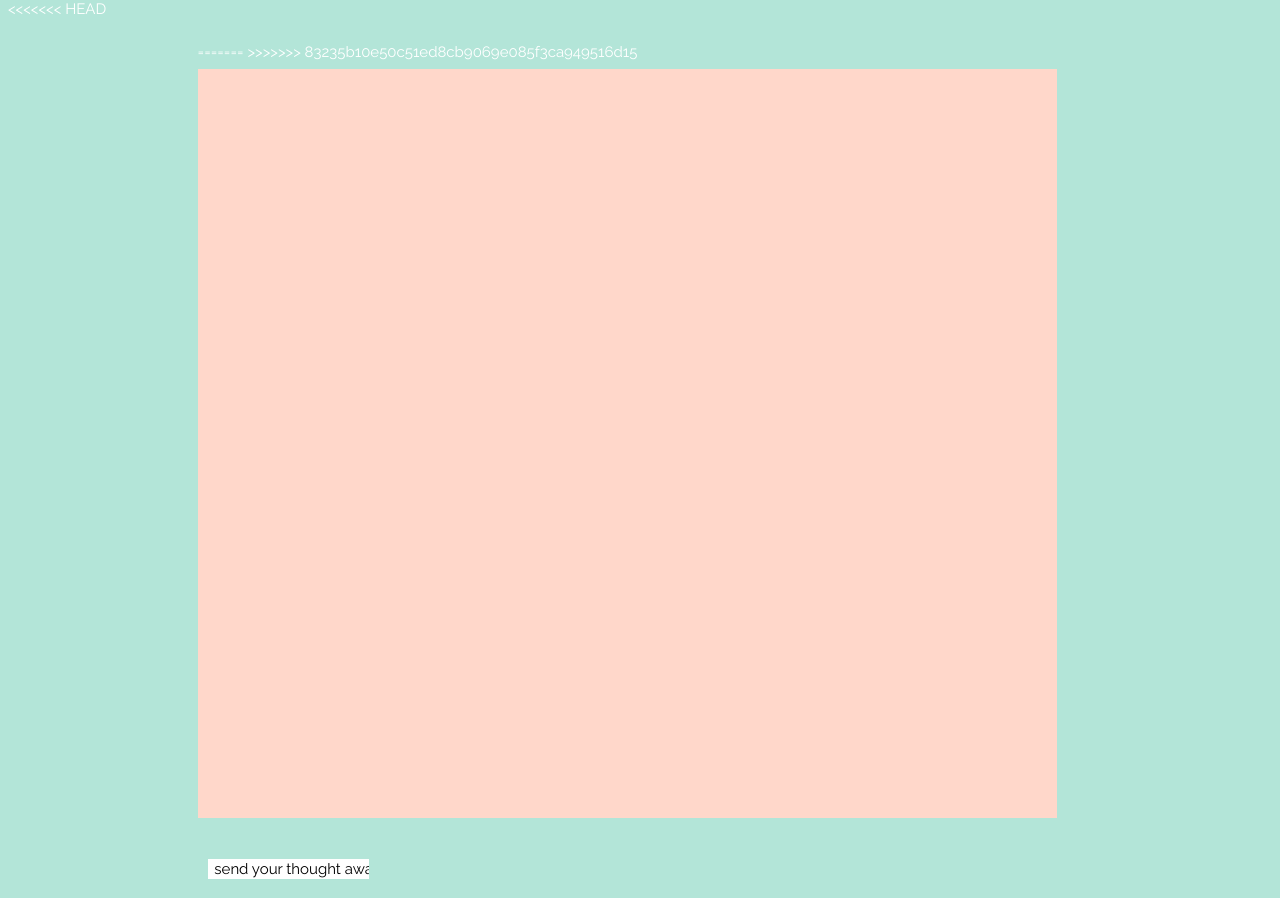
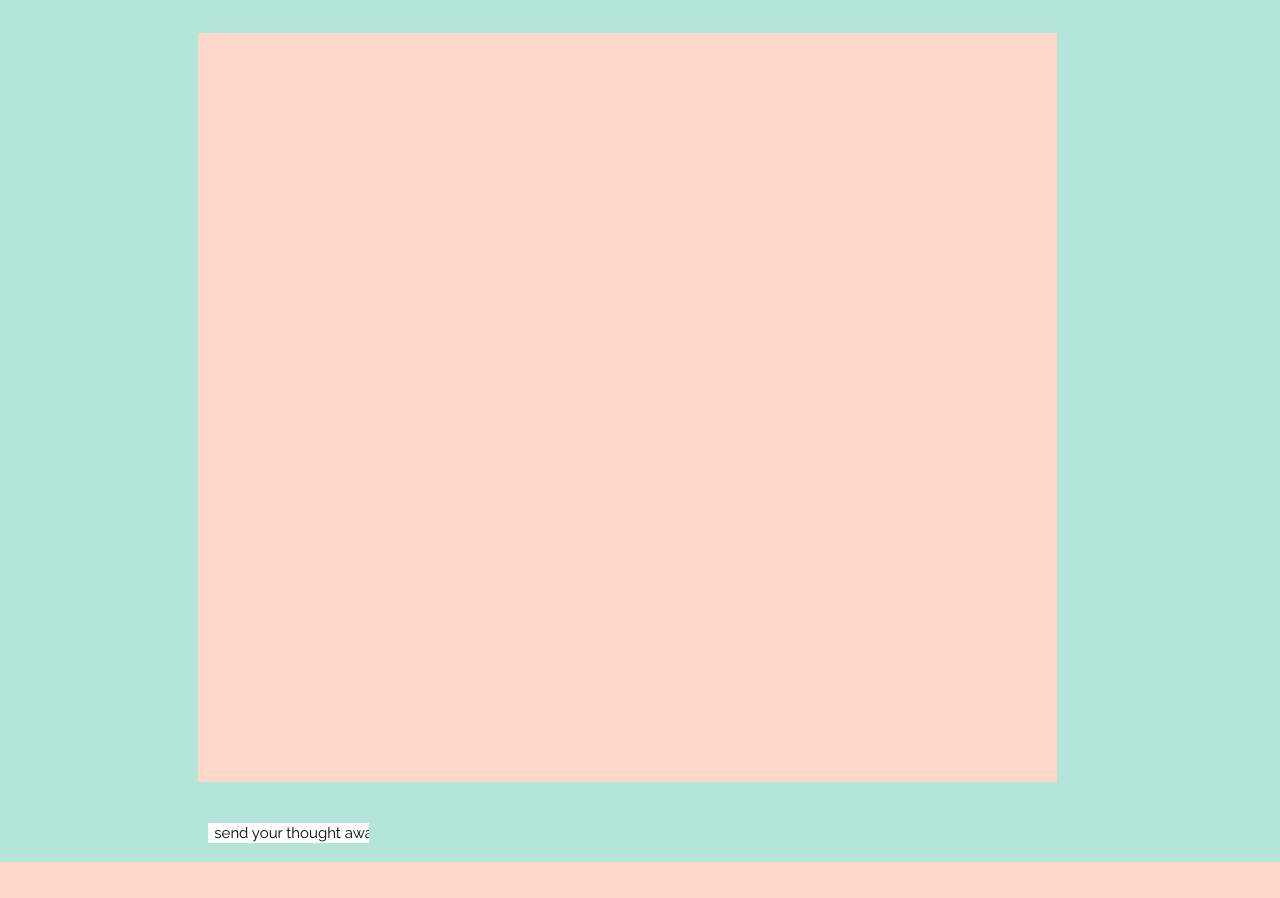
Before and after one commit to cssi-atx-2018/EVALution, a Python web app: template templates/glassbottle.html in a window 1280 px wide. Shown: the part 77-975 px from the top of the page. After the commit the page ends 939 px from the top, so only its background shows below. Run offline with Jinja, Linux system fonts and the light colour scheme; the template is opened without the code that fills it, so the values that code supplies are empty.

Commit message:
Update glassbottle.html

```diff
--- a/templates/glassbottle.html
+++ b/templates/glassbottle.html
@@ -21,12 +21,8 @@
 
   <body>
     <!-- <h1> Phial your thoughts here </h1> -->
-<<<<<<< HEAD
-    <form method="GET">
-    <!-- <form> -->
-=======
+
     <form method=GET>
->>>>>>> 83235b10e50c51ed8cb9069e085f3ca949516d15
       <textarea name = "entry" type="text" rows="25"></textarea>
       <br><br>
       <input type="submit" value="send your thought away" style=font-family: 'Raleway', sans-serif;>
```
